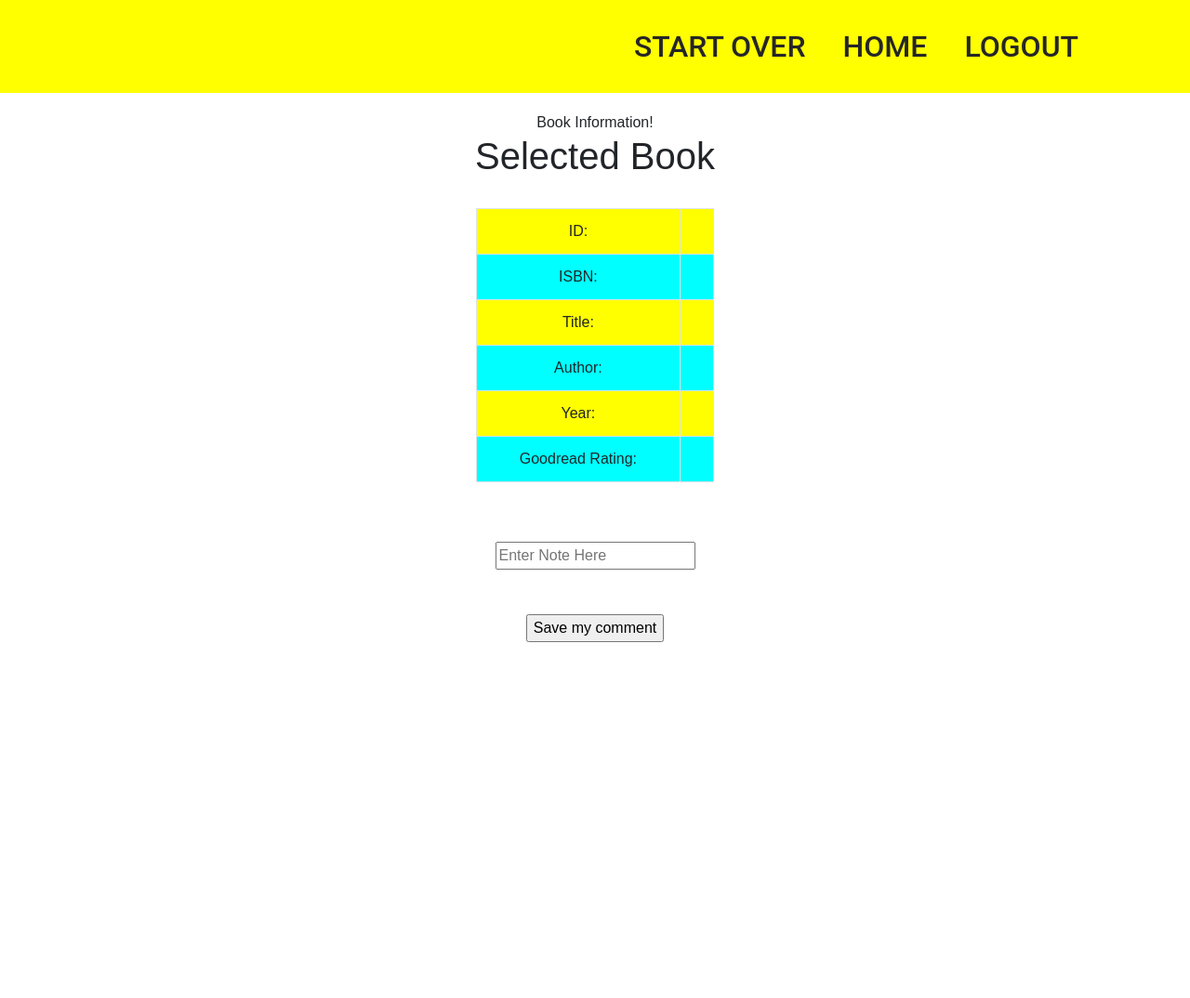
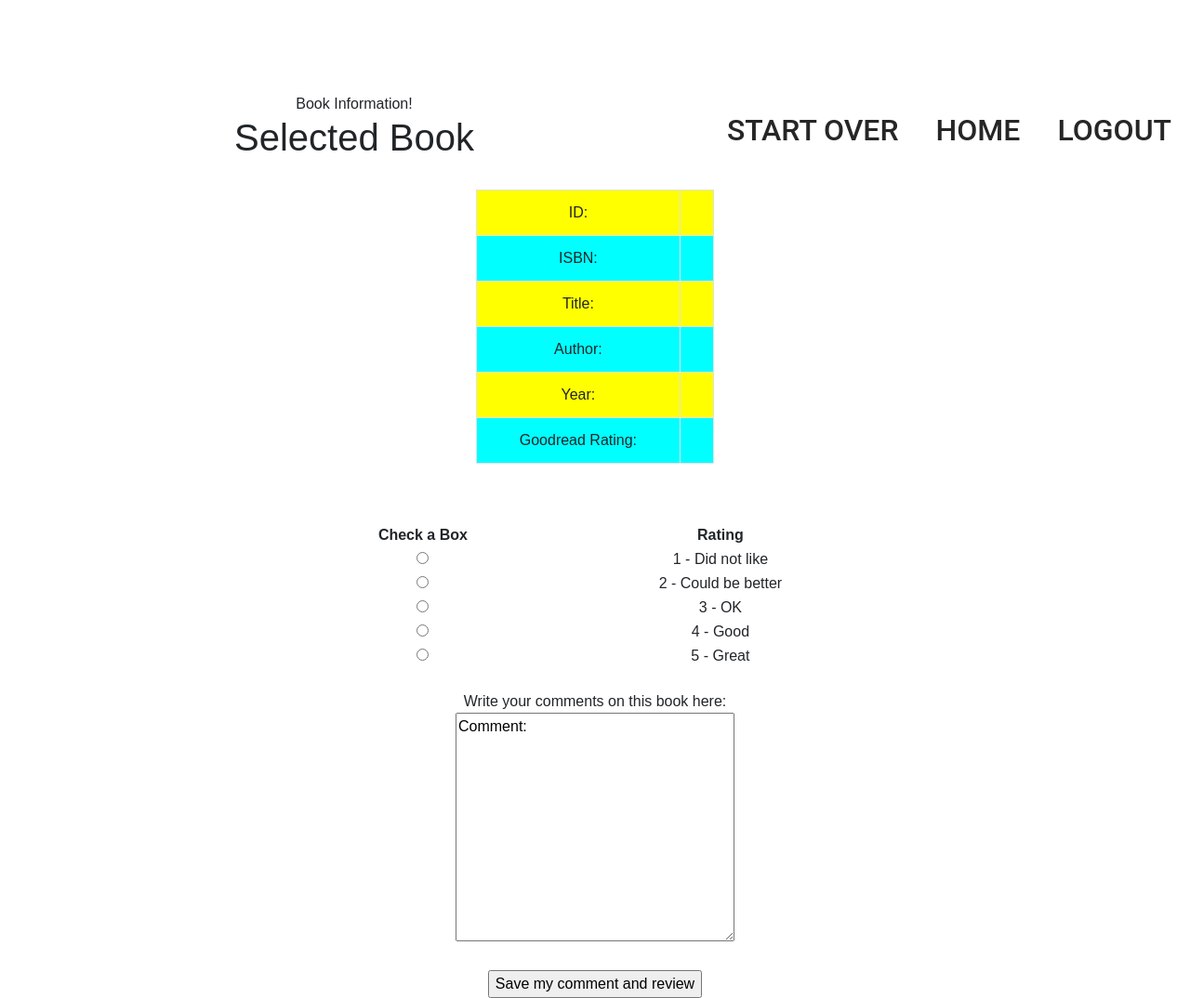
Before and after one commit to rgonnering/cs50-project1, a Flask app: template templates/book.html in a window 1280 px wide. Shown: the whole page at 93% size. Before the commit the page ends 691 px from the top, so only its background shows below. Run offline with Flask 2, Linux system fonts and the light colour scheme; the template is opened without the code that fills it, so the values that code supplies are empty; some libraries are stand-ins or nearby versions.

Commit message:
Final Version, ver 1

```diff
--- a/application.py
+++ b/application.py
@@ -159,7 +159,8 @@ def book():
     else:
         id = session['book_id']
     comment = request.form.get("notefield")
-    print("Book Comment: ", username, id, comment)
+    rating = request.form.get("action")
+    print("Book Comment: ", username, id, comment, rating)
 
     # get books data for id
     selection = db.execute("SELECT * FROM books where id = :id", {"id": id}).fetchone()
@@ -172,13 +173,16 @@ def book():
     data = response.json()
     gr_rating = (data['books'][0]['average_rating'])
 
-    print("Book Content: ", id, username, selection.isbn, comment, gr_rating)
+    print("Book Content: ", id, username, selection.isbn, comment, rating)
 
     # Add notes, in applicable
+    if not rating:
+        rating = 3
+
     if comment:
         result = db.execute("INSERT INTO bookcomments (username,isbn,mycomment,myreview) \
             VALUES (:u, :isbn, :c, :r)", \
-            { "u": username, "isbn": selection.isbn, "c": comment, "r": gr_rating })
+            { "u": username, "isbn": selection.isbn, "c": comment, "r": rating })
         db.commit()
 
 
@@ -189,7 +193,7 @@ def book():
 
     # render book.html
     print("Book Render1: ", username, selection)
-    print("Book Render2: ", bookNotes, gr_rating)
+    print("Book Render2: ", bookNotes, rating)
     return render_template('book.html', username=username, selection=selection, notes=bookNotes, rating=gr_rating)
 
 
--- a/static/styles.css
+++ b/static/styles.css
@@ -4,6 +4,8 @@ body {
 	padding: 0;
 	font-family: sans-serif;
 }
+
+# menu
 nav {
 	position: fixed;
 	top: 0;
@@ -63,7 +65,7 @@ nav ul li a:hover {
 	background: #f00;
 }
 
-
+# section.center is used in layout.com
 section.content {
     padding: 10px;
 	text-align: center;
@@ -84,20 +86,23 @@ section.content p {
 
 
 # Center aligning has no effect if the width property is not set (or set to 100%).
+# .center is used in layout.com
 .center {
 	margin: auto;
 	width: 30%;
 }
+
+# table styling for myTable, used in list_selections.html
 .myTable {
 	border: 1px solid black;
 	width: 60%;
 	margin-left: 20%;
 }
-
 .myTable td th {
 	border: 1px solid black;
 }
 
+# table styling overrides for bootstrap, some of which don't work
 .little_table {
 	border: 1px solid black;
 	width: 20%;
--- a/templates/book.html
+++ b/templates/book.html
@@ -49,20 +49,22 @@
 
     <div >
         {% if notes %}
-            <h1>Comments:</h1>
+            <h1>Reviewer Comments:</h1>
             <table  class="table table-striped table-bordered table-hover"
                     style="width:60%;margin-left:20%;">
                 <thead >
                     <tr>
-                        <th>username</th>
-                        <th>comment</th>
+                        <th>Username</th>
+                        <th>User Comments</th>
+                        <th>User Ratings</th>
                     </tr>
                 </thead>
                 <tbody>
                     {% for note in notes %}
                     <tr>
-                        <td> {{note[1]}} </td>
-                        <td> {{note[3]}} </td>
+                        <td> {{ note[1] }} </td>
+                        <td> {{ note[3] }} </td>
+                        <td> {{ note[4] }}</td>
                     </tr>
                     {% endfor %}
                 </tbody>
@@ -74,12 +76,43 @@
     <form action="{{ url_for('book') }}" method="post">
         <div>
 
-            <input type="text" name="notefield" placeholder="Enter Note Here">
+
+            <table class='myTable' style="width: 50%;margin:auto;">
+                <thead>
+                    <tr>
+                        <th>Check a Box</th>
+                        <th>Rating</th>
+                    </tr>
+                </thead>
+                <tbody>
+                        <tr>
+                            <td><input type="radio" name="action" value="1" ></td>
+                            <td> 1 - Did not like </td>
+                        </tr>
+                        <tr>
+                            <td><input type="radio" name="action" value="2" ></td>
+                            <td> 2 - Could be better </td>
+                        </tr>
+                        <tr>
+                            <td><input type="radio" name="action" value="3" ></td>
+                            <td> 3 - OK </td>
+                        </tr>
+                        <tr>
+                            <td><input type="radio" name="action" value="4" ></td>
+                            <td> 4 - Good </td>
+                        </tr>
+                        <tr>
+                            <td><input type="radio" name="action" value="5" ></td>
+                            <td> 5 - Great </td>
+                        </tr>
+                </tbody>
+            </table>
             <br>
-
+            Write your comments on this book here:
+            <br>
+            <textarea name="notefield" rows="10" cols="30">Comment:  </textarea>
             <br><br>
-            <input type="submit" value="Save my comment">
-
+            <input type="submit" value="Save my comment and review">
         </div>
     </form>
 
--- a/templates/layout.html
+++ b/templates/layout.html
@@ -23,6 +23,7 @@
         </script>
 
         <link rel="stylesheet" type="text/css" href="{{ url_for('static', filename='styles.css') }}">
+        <link rel="shortcut icon" href="{{ url_for('static', filename='favicon2.ico') }}">
     </head>
 
     <body>
--- a/templates/list_selections.html
+++ b/templates/list_selections.html
@@ -53,7 +53,7 @@
                         {% endfor %}
                 </tbody>
             </table>
-
+            <br>
             <input type="submit" value="Show me the Selected Book">
         </form>
     </div>
```
Also changed, not shown: static/favicon2.ico (added), 2 other files.
